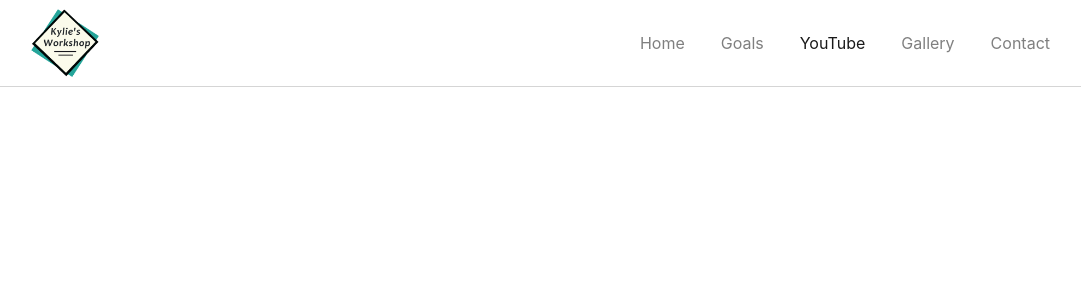
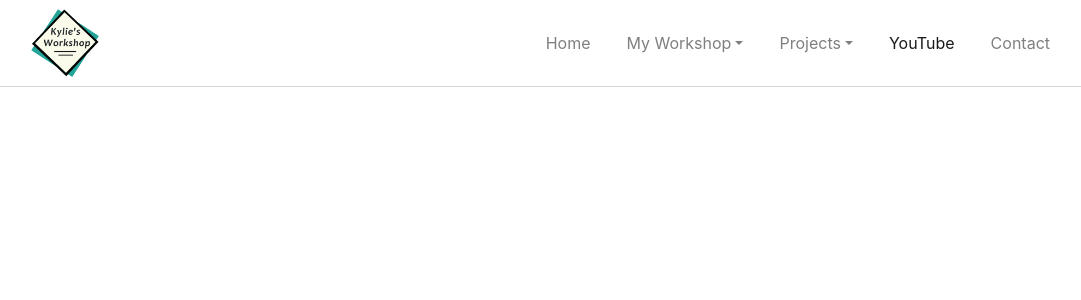
Before and after one commit to kyliesworkshop/kyliesworkshop.github.io, a Jekyll site: the page built from youtube/index.html, in a window 1280 px wide. Shown: the top 300 px of the page, without its empty margins (96-1177 px from the left). Built offline with Jekyll 4.4.1, drawn with Linux system fonts in a browser that asks for light colours; nearby versions of some CDN libraries.

Commit message:
Update Navigation and add new Workshop and Project pages

```diff
--- /dev/null
+++ b/Projects/2016.html
@@ -0,0 +1,5 @@
+---
+layout: default
+title: Kylie's Workshop Projects
+active_nav: projects
+---
--- /dev/null
+++ b/Projects/2017.html
@@ -0,0 +1,5 @@
+---
+layout: default
+title: Kylie's Workshop Projects
+active_nav: projects
+---
--- /dev/null
+++ b/Projects/2018.html
@@ -0,0 +1,5 @@
+---
+layout: default
+title: Kylie's Workshop Projects
+active_nav: projects
+---
--- /dev/null
+++ b/Workshop/Journey.html
@@ -0,0 +1,5 @@
+---
+layout: default
+title: Kylie's Workshop Story
+active_nav: workshop
+---
--- /dev/null
+++ b/Workshop/Ultimate.html
@@ -0,0 +1,5 @@
+---
+layout: default
+title: Kylie's Workshop Story
+active_nav: workshop
+---
--- a/_includes/navigation.html
+++ b/_includes/navigation.html
@@ -13,25 +13,34 @@
               <a class="nav-link" href="/">Home</a>
           {% endif %}
         </li>
-        <li class="nav-item">
-          {% if page.active_nav == 'goals' %}
-              <a class="nav-link active" href="#">Goals</a>
-          {% else %}
-              <a class="nav-link" href="/goals">Goals</a>
-          {% endif %}
-        </li>
+          <li class="nav-item dropdown">
+              {% if page.active_nav == 'workshop' %}
+                <a class="nav-link active dropdown-toggle" id="navbarDropdownWorkshop" role="button" data-toggle="dropdown" aria-haspopup="true" aria-expanded="false">My Workshop</a>
+              {% else %}
+                <a class="nav-link dropdown-toggle" id="navbarDropdownWorkshop" role="button" data-toggle="dropdown" aria-haspopup="true" aria-expanded="false">My Workshop</a>
+              {% endif %}
+              <div class="dropdown-menu" aria-labelledby="navbarDropdownWorkshop">
+                  <a class="dropdown-item" href="/Workshop/Journey.html">The Journey so far</a>
+                  <a class="dropdown-item" href="/Workshop/Ultimate.html">My Ultimate Workshop</a>
+              </div>
+          </li>
+          <li class="nav-item dropdown">
+              {% if page.active_nav == 'projects' %}
+                <a class="nav-link active dropdown-toggle" id="navbarDropdownProjects" role="button" data-toggle="dropdown" aria-haspopup="true" aria-expanded="false">Projects</a>
+              {% else %}
+                <a class="nav-link dropdown-toggle" id="navbarDropdownProjects" role="button" data-toggle="dropdown" aria-haspopup="true" aria-expanded="false">Projects</a>
+              {% endif %}
+              <div class="dropdown-menu" aria-labelledby="navbarDropdownProjects">
+                  <a class="dropdown-item" href="/Projects/2016.html">2016 Projects</a>
+                  <a class="dropdown-item" href="/Projects/2017.html">2017 Projects</a>
+                  <a class="dropdown-item" href="/Projects/2018.html">2018 Projects</a>
+              </div>
+          </li>
         <li class="nav-item">
           {% if page.active_nav == 'youtube' %}
               <a class="nav-link active" href="#">YouTube</a>
           {% else %}
               <a class="nav-link" href="/youtube">YouTube</a>
-          {% endif %}
-        </li>
-        <li class="nav-item">
-          {% if page.active_nav == 'gallery' %}
-              <a class="nav-link active" href="#">Gallery</a>
-          {% else %}
-              <a class="nav-link" href="/gallery">Gallery</a>
           {% endif %}
         </li>
         <li class="nav-item">
--- a/gallery/index.html
+++ /dev/null
@@ -1,5 +0,0 @@
----
-layout: default
-title: Kylie's Workshop Gallery
-active_nav: gallery
----
```
